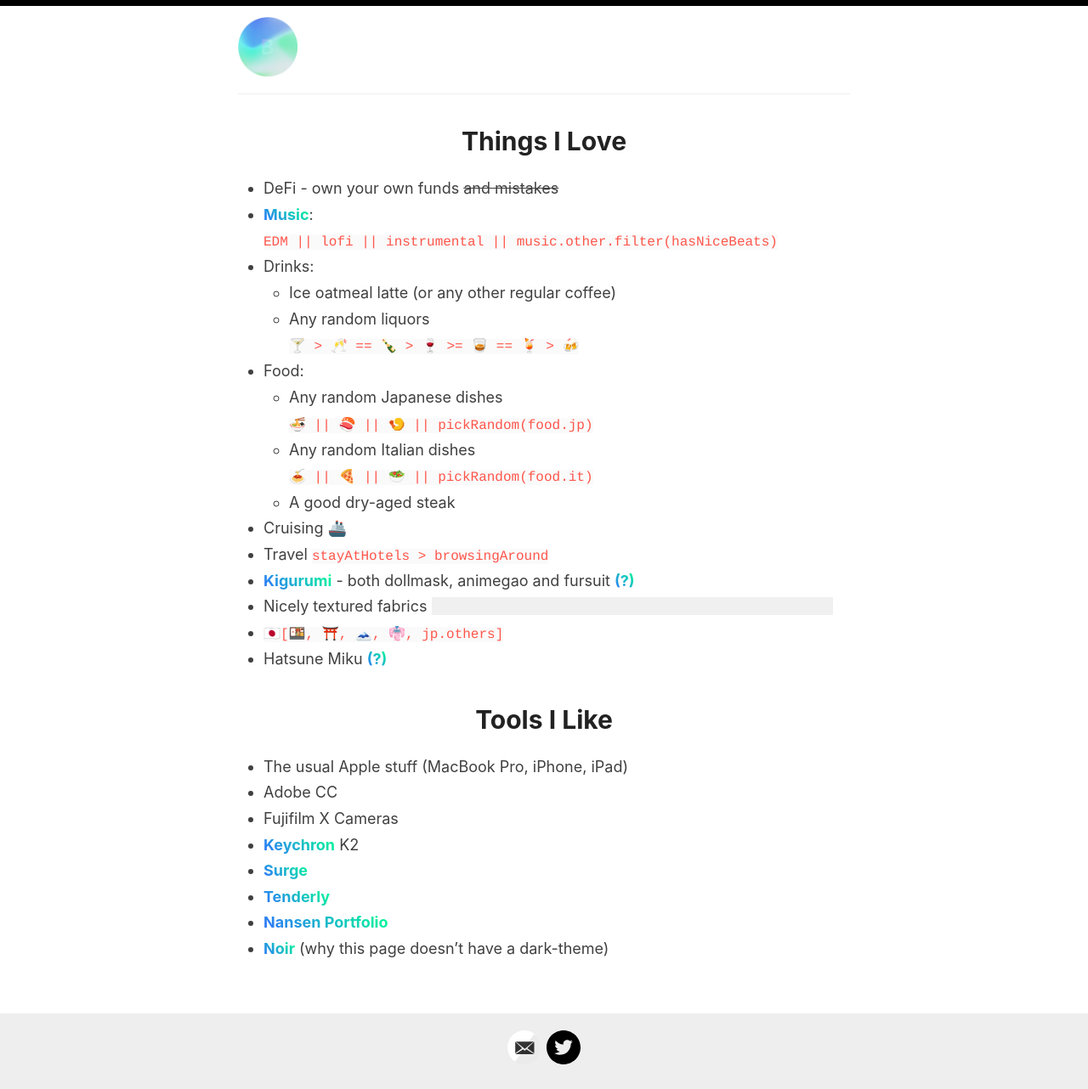
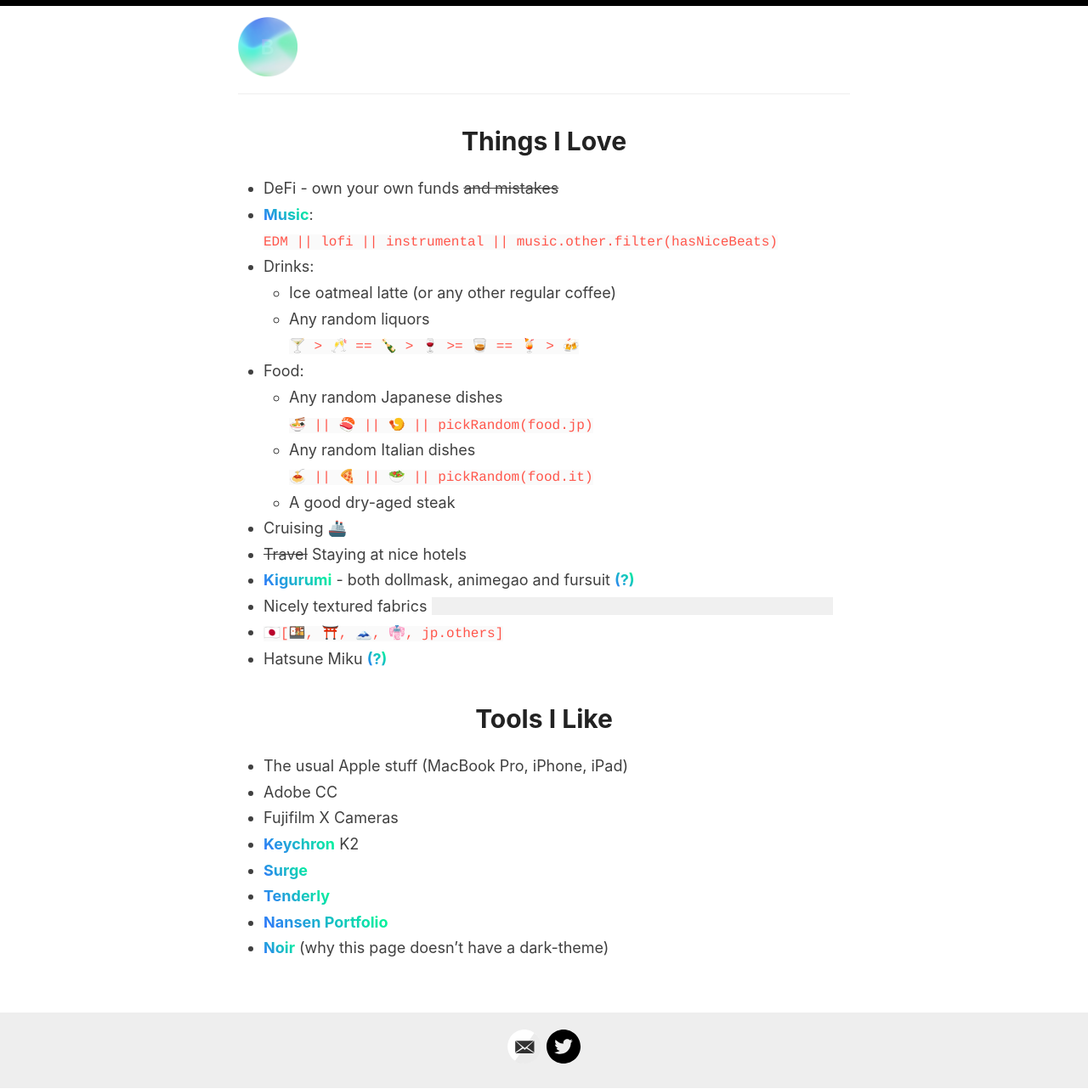
Before and after one commit to 98827ddb7e5a2c2e261912a23d9251d6/98827ddb7e5a2c2e261912a23d9251d6.github.io, a Jekyll site: the page built from index.md, in a window 1280 px wide. Shown: the whole page at 85% size. Built offline with Jekyll 4.4.1, drawn with Linux system fonts in a browser that asks for light colours; our own code applies the rules of GitHub Pages for plain Markdown files.

Commit message:
update highlight colour, home

```diff
--- a/_sass/_highlights.scss
+++ b/_sass/_highlights.scss
@@ -13,7 +13,7 @@
 
 .highlighter-rouge {
   background-color: #FAFAFA;
-  color: #FF554A;
+  color: #8a8a8a;
 }
 
 .highlight .c { color: #586E75 } /* Comment */
--- a/index.md
+++ b/index.md
@@ -18,7 +18,7 @@
 `🍝 || 🍕 || 🥗 || pickRandom(food.it)`
 	- A good dry-aged steak
 - Cruising 🚢
-- Travel `stayAtHotels > browsingAround`
+- ~~Travel~~ Staying at nice hotels
 - [Kigurumi](kig-list/) - both dollmask, animegao and fursuit [(?)](https://en.wikipedia.org/wiki/Animegao_kigurumi){:target="_blank" rel="noopener"}
 - Nicely textured fabrics <span class="hidden-text">on nicely shaped bodies, e.g. zentai, tights, knee-socks</span>
 - `🇯🇵[🍱, ⛩️, 🗻, 👘, jp.others]`
```
